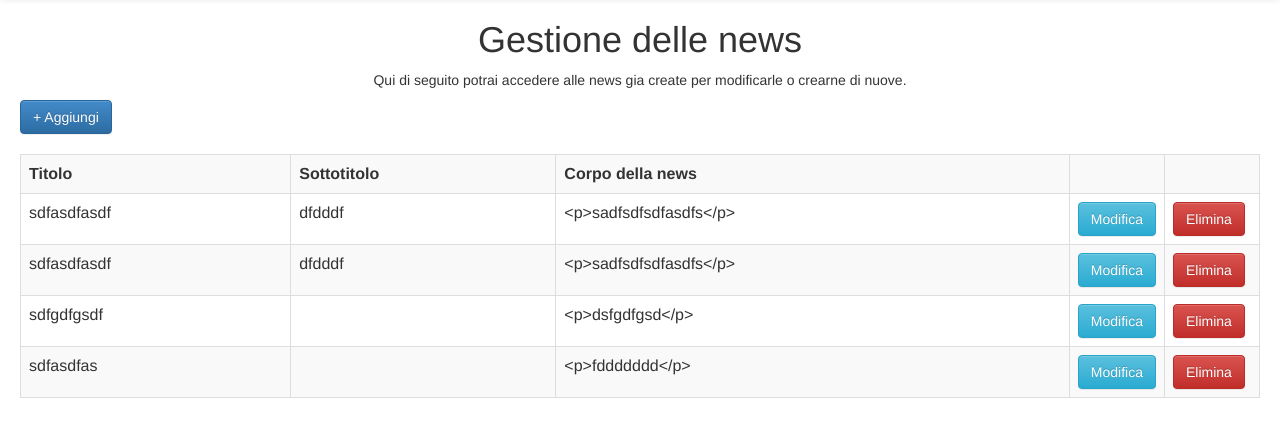
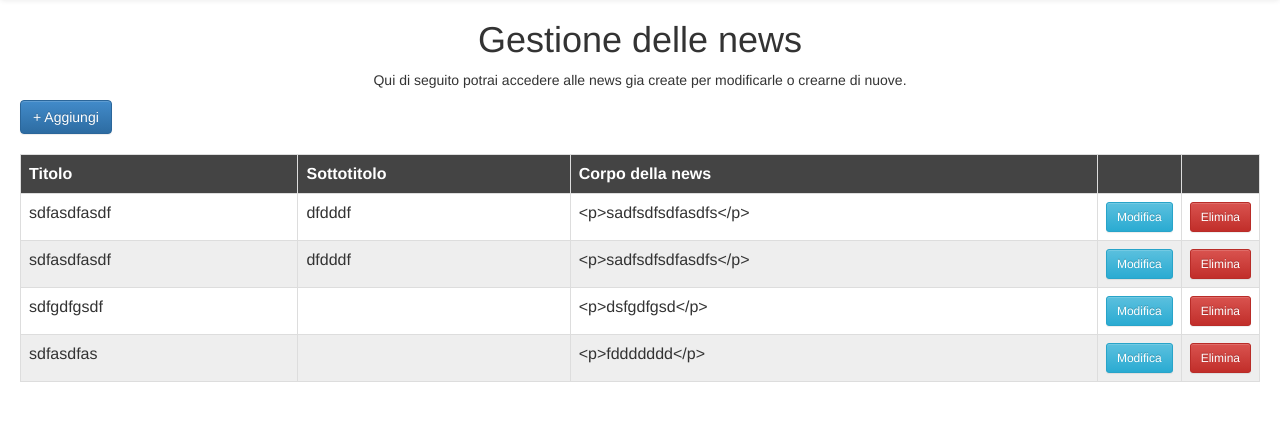
Before and after one commit to mik115/NewsManager, a PHP site: page /contents/handleNews.php in a window 1280 px wide. Shown: the part 52-489 px from the top of the page. Run offline with PHP 8.4, Linux system fonts and the light colour scheme; the visitor is signed in with stand-in values (Sample User, id 1).

Commit message:
stilizzato molto meglio la tabella dell'handle news

```diff
--- a/contents/handleNews.php
+++ b/contents/handleNews.php
@@ -25,8 +25,8 @@
 						<td>{{notizia.titolo}}</td>
 						<td>{{notizia.sottotitolo}}</td>
 						<td>{{unescape(notizia.corpo)}}</td>
-						<td class='btnCell'><input type='button' class='btn btn-info' value='Modifica' ng-click='modifyNews($event)'/>
-						<td class='btnCell'><input type='button' class='btn btn-danger' value='Elimina' ng-click='deleteNews($event)'/>
+						<td class='btnCell'><input type='button' class='btn btn-info btn-sm' value='Modifica' ng-click='modifyNews($event)'/>
+						<td class='btnCell'><input type='button' class='btn btn-danger btn-sm' value='Elimina' ng-click='deleteNews($event)'/>
 					</tr>
 				</table>
 			</div>
--- a/style/general.css
+++ b/style/general.css
@@ -9,6 +9,27 @@
 	-moz-box-shadow: 0 0 6px #f8b9b7;
 	box-shadow: 0 0 6px #f8b9b7;
 }
+
+/*table override*/
+
+.table tr td.btnCell{
+	width: 1px;
+}
+
+.table th{
+	background-color: #444 !important;
+	color: white;
+}
+
+.table.table-hover tr:hover td{
+	background-color: #CFFFFF;
+	cursor: default;
+}
+
+.table-striped>tbody>tr:nth-child(odd)>td{
+	background-color: #eee;
+}
+/*end override*/
 /*fine override*/
 
 
--- a/style/handleNews.css
+++ b/style/handleNews.css
@@ -7,11 +7,3 @@
 	margin-bottom: 20px;
 	margin-left: 20px;
 }
-
-#newsList tr:hover{
-	cursor: pointer;
-}
-
-#newsList tr td.btnCell{
-	width: 95px;
-}
```
